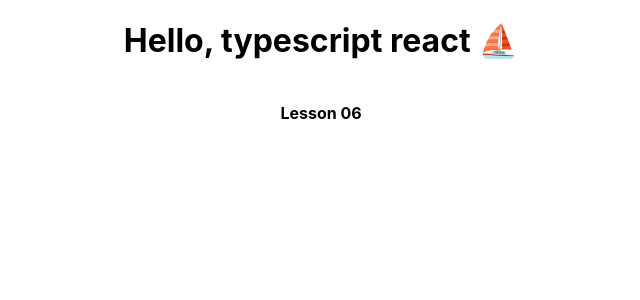
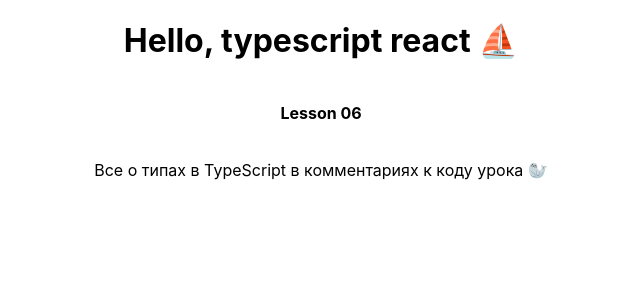
Before and after one commit to dmitrii-kuvaldin/43-react-ts, a React (Create React App) app: page / in a window 1280 px wide. Shown: the top 300 px of the page, without its empty margins (319-959 px from the left). Built offline with nearby package versions, Linux system fonts and the light colour scheme.

Commit message:
add deploy

```diff
--- a/package.json
+++ b/package.json
@@ -2,11 +2,13 @@
   "name": "my-first-ts",
   "version": "0.1.0",
   "private": true,
+  "homepage": ".",
   "dependencies": {
     "@babel/plugin-proposal-private-property-in-object": "^7.21.11",
     "@testing-library/jest-dom": "^5.17.0",
     "@testing-library/react": "^13.4.0",
     "@testing-library/user-event": "^13.5.0",
+    "gh-pages": "^6.1.1",
     "@types/jest": "^27.5.2",
     "@types/node": "^16.18.101",
     "@types/react": "^18.3.3",
@@ -21,7 +23,9 @@
     "start": "react-scripts start",
     "build": "react-scripts build",
     "test": "react-scripts test",
-    "eject": "react-scripts eject"
+    "eject": "react-scripts eject",
+    "deploy": "npm run build && gh-pages -d build",
+    "lazy": "git add . && git commit -m 'lazy' && git push"
   },
   "eslintConfig": {
     "extends": [
--- a/src/lessons/lesson06/Lesson06.tsx
+++ b/src/lessons/lesson06/Lesson06.tsx
@@ -105,11 +105,10 @@ function Lesson06() {
 
 
 
-
-
   return (
     <div className='lesson-container'>
       <h4>Lesson 06</h4>
+      <p>Все о типах в TypeScript в комментариях к коду урока 🦭</p>
     </div>
   );
 }
```
Also changed, not shown: 1 other file (tests, documents, lock files or other folders).
